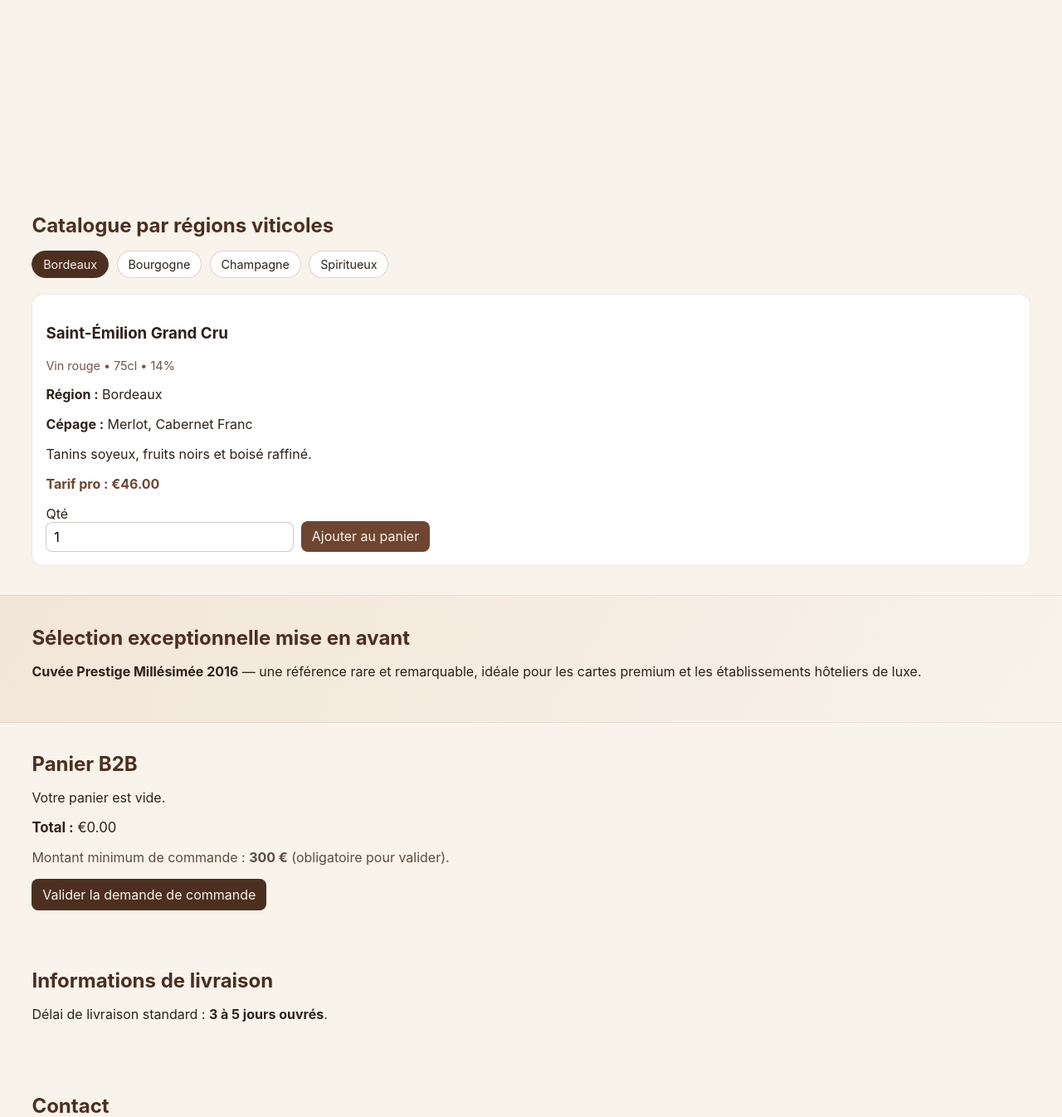
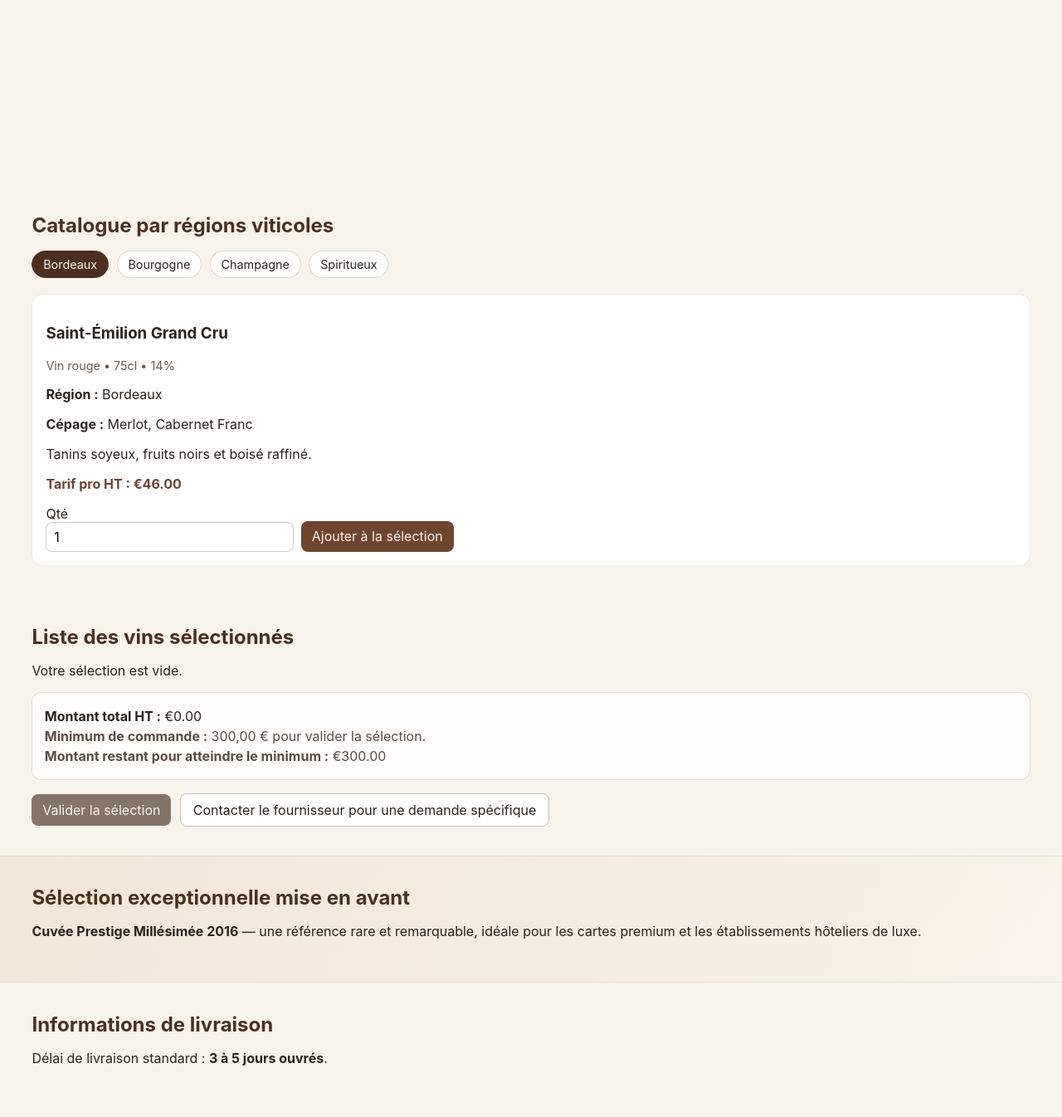
Before and after one commit to lepaincbon/la_vingtaine, a PHP site: page / in a window 1280 px wide. Shown: the part 3040-4386 px from the top of the page at 83% size. Run offline with PHP 8.4, Linux system fonts and the light colour scheme; some libraries are stand-ins or nearby versions.

Commit message:
We need answer only one-line commit message. Need infer type. Changes: visibility of command section in index.php and CSS, terminology B2B, direct access, content. Likely feat? It adds new B2B selection section, nav link, CSS, PHP. Could be feat. Need commit message <type>: <description> imperative. Must not exceed 72 chars. Need English. Maybe "feat: add B2B wine selection section and navigation link". Count? Let's count. "feat: add B2B wine selection section and nav link" length maybe 52. Need include maybe "feat: add B2B wine selection section and visible navigation link". Let's count.
Need choose type. The diff includes adding section, nav link, CSS, terminology. It's a feature addition. Could be "feat: add B2B wine selection section and navigation link". That's 55? Let's count: feat: (5) add(3)=8 B2B(3)=11 wine(4)=15 selection(9)=24 section(7)=31 and(3)=34 navigation(10)=44 link(4)=48. Actually "feat: add B2B wine selection section and navigation link" length: f e a t : =5, space=1 =>6, add=3=>9, space=1=>10, B2B=3=>13, space=1=>14, wine=4=>18, space=1=>19, selection=9=>28, space=1=>29, section=7=>36, space=1=>37, and=3=>40, space=1=>41, navigation=10=>51, space=1=>52, link=4=>56. 56 chars. Good.

But maybe "feat: add B2B wine selection section and visible nav link" length 55. Need maybe mention "fix" because visibility? The changes are mostly adding new section and nav link, not fixing existing. The user says "érifie l'affichage de la section de commande dans index.php et assets/css/style.css car elle n'est pas visible actuellement" but diff shows adding section, not fixing display. It's a feature. Could be "feat: add B2B wine selection section and navigation link". That's good.

Need ensure one-line only. No extra. Use English. Imperative. Starts with feat:. Should not exceed 72. Let's final.</think>feat: add B2B wine selection section and navigation link

Co-authored-by: aider (azure/gpt-5.3-codex) <aider@aider.chat>

```diff
--- a/assets/css/style.css
+++ b/assets/css/style.css
@@ -167,6 +177,8 @@ a {
 
 .section {
   padding: 2.2rem min(4vw, 2.4rem);
+  position: relative;
+  z-index: 1;
 }
 
 .section h2 {
@@ -295,6 +313,10 @@ button:hover {
   color: var(--error);
 }
 
+.selection-section {
+  scroll-margin-top: 90px;
+}
+
 .cart-list {
   display: grid;
   gap: 0.65rem;
@@ -328,6 +369,34 @@ button:hover {
 
 .cart-rule {
   color: #5f4b3f;
+}
+
+.selection-summary {
+  margin-top: 1rem;
+  padding: 0.9rem;
+  border-radius: 12px;
+  border: 1px solid rgba(76, 47, 31, 0.15);
+  background: #fffdfb;
+}
+
+.selection-summary p {
+  margin: 0.25rem 0;
+}
+
+.selection-actions {
+  margin-top: 1rem;
+  display: flex;
+  gap: 0.7rem;
+  align-items: center;
+  flex-wrap: wrap;
+}
+
+.secondary-button-link {
+  display: inline-block;
+  padding: 0.55rem 0.9rem;
+  border-radius: 8px;
+  border: 1px solid rgba(76, 47, 31, 0.3);
+  background: var(--white);
 }
 
 .contact-actions {
--- a/index.php
+++ b/index.php
@@ -61,7 +61,7 @@ if ($action === 'add_to_cart') {
         $_SESSION['cart'][$id]['name'] = (string)$product['name'];
         $_SESSION['cart'][$id]['qty'] += $qty;
 
-        $message = 'Produit ajouté au panier.';
+        $message = 'Vin ajouté à votre sélection.';
         $messageType = 'success';
     } else {
         $message = 'Produit introuvable ou indisponible.';
@@ -73,7 +73,7 @@ if ($action === 'remove_from_cart') {
     $id = (string)($_POST['id'] ?? '');
     if ($id !== '' && isset($_SESSION['cart'][$id])) {
         unset($_SESSION['cart'][$id]);
-        $message = 'Produit retiré du panier.';
+        $message = 'Vin retiré de votre sélection.';
         $messageType = 'success';
     }
 }
@@ -83,7 +83,7 @@ if ($action === 'update_qty') {
     $qty = max(1, (int)($_POST['qty'] ?? 1));
     if ($id !== '' && isset($_SESSION['cart'][$id])) {
         $_SESSION['cart'][$id]['qty'] = $qty;
-        $message = 'Panier mis à jour.';
+        $message = 'Votre sélection a été mise à jour.';
         $messageType = 'success';
     }
 }
@@ -93,13 +93,15 @@ $cartTotal = 0.0;
 foreach ($cartItems as $item) {
     $cartTotal += (float)$item['price'] * (int)$item['qty'];
 }
+$minimumOrderAmount = 300.0;
+$remainingAmount = max(0.0, $minimumOrderAmount - $cartTotal);
 
 if ($action === 'validate_order') {
-    if ($cartTotal < 300) {
-        $message = 'Commande bloquée : le minimum de commande est de 300 € (B2B uniquement).';
+    if ($cartTotal < $minimumOrderAmount) {
+        $message = 'Validation impossible : minimum de commande B2B de 300,00 € non atteint.';
         $messageType = 'error';
     } elseif (count($cartItems) === 0) {
-        $message = 'Votre panier est vide.';
+        $message = 'Votre sélection est vide.';
         $messageType = 'error';
     } else {
         if ($usingDb) {
@@ -129,6 +131,7 @@ if ($action === 'validate_order') {
         $_SESSION['cart'] = [];
         $cartItems = [];
         $cartTotal = 0.0;
+        $remainingAmount = $minimumOrderAmount;
     }
 }
 
@@ -190,6 +193,7 @@ foreach ($allProducts as $row) {
     <div class="logo">La Vingtaine</div>
     <nav class="nav">
         <a href="#catalog">Catalogue</a>
+        <a href="#selection-b2b" class="nav-selection-link">Liste des vins sélectionnés (<?= count($cartItems) ?>)</a>
         <a href="#exception">Vin d’Exception</a>
         <a href="#delivery">Livraison</a>
         <a href="#contact">Contact</a>
@@ -243,7 +247,7 @@ foreach ($allProducts as $row) {
                     <p><?= htmlspecialchars($product['description'], ENT_QUOTES, 'UTF-8') ?></p>
 
                     <?php if ($isProfessional): ?>
-                        <p class="product-price">Tarif pro : €<?= number_format((float)$product['price'], 2) ?></p>
+                        <p class="product-price">Tarif pro HT : €<?= number_format((float)$product['price'], 2) ?></p>
                     <?php else: ?>
                         <p class="product-price locked">Prix réservé aux professionnels</p>
                     <?php endif; ?>
@@ -256,7 +260,7 @@ foreach ($allProducts as $row) {
                                 Qté
                                 <input type="number" name="qty" min="1" value="1">
                             </label>
-                            <button type="submit">Ajouter au panier</button>
+                            <button type="submit">Ajouter à la sélection</button>
                         </form>
                     <?php endif; ?>
                 </article>
@@ -264,13 +268,8 @@ foreach ($allProducts as $row) {
         </div>
     </section>
 
-    <section id="exception" class="section highlight">
-        <h2>Sélection exceptionnelle mise en avant</h2>
-        <p><strong>Cuvée Prestige Millésimée 2016</strong> — une référence rare et remarquable, idéale pour les cartes premium et les établissements hôteliers de luxe.</p>
-    </section>
-
-    <section class="section">
-        <h2>Panier B2B</h2>
+    <section id="selection-b2b" class="section selection-section">
+        <h2>Liste des vins sélectionnés</h2>
 
         <?php if ($message !== ''): ?>
             <div class="message <?= htmlspecialchars($messageType, ENT_QUOTES, 'UTF-8') ?>">
@@ -281,38 +280,58 @@ foreach ($allProducts as $row) {
         <?php if (count($cartItems) > 0): ?>
             <div class="cart-list">
                 <?php foreach ($cartItems as $item): ?>
+                    <?php $lineSubtotal = (float)$item['price'] * (int)$item['qty']; ?>
                     <div class="cart-item">
-                        <div>
-                            <strong><?= htmlspecialchars($item['name'], ENT_QUOTES, 'UTF-8') ?></strong>
-                            <div>€<?= number_format((float)$item['price'], 2) ?> / unité</div>
+                        <div class="selection-item-main">
+                            <h3 class="selection-item-name"><?= htmlspecialchars($item['name'], ENT_QUOTES, 'UTF-8') ?></h3>
+                            <div class="selection-item-pricing">Prix unitaire HT/Pro : €<?= number_format((float)$item['price'], 2) ?></div>
+                            <div class="selection-subtotal">Sous-total : €<?= number_format($lineSubtotal, 2) ?></div>
                         </div>
                         <form method="post" class="inline-form">
                             <input type="hidden" name="action" value="update_qty">
                             <input type="hidden" name="id" value="<?= htmlspecialchars($item['id'], ENT_QUOTES, 'UTF-8') ?>">
-                            <input type="number" name="qty" min="1" value="<?= (int)$item['qty'] ?>">
+                            <label>
+                                Quantité
+                                <input type="number" name="qty" min="1" value="<?= (int)$item['qty'] ?>">
+                            </label>
                             <button type="submit">Mettre à jour</button>
                         </form>
                         <form method="post" class="inline-form">
                             <input type="hidden" name="action" value="remove_from_cart">
                             <input type="hidden" name="id" value="<?= htmlspecialchars($item['id'], ENT_QUOTES, 'UTF-8') ?>">
-                            <button type="submit" class="danger">Retirer</button>
+                            <button type="submit" class="danger">Supprimer</button>
                         </form>
                     </div>
                 <?php endforeach; ?>
             </div>
         <?php else: ?>
-            <p>Votre panier est vide.</p>
+            <p>Votre sélection est vide.</p>
         <?php endif; ?>
 
-        <div class="cart-total">
-            <strong>Total :</strong> €<?= number_format($cartTotal, 2) ?>
+        <div class="selection-summary">
+            <p><strong>Montant total HT :</strong> €<?= number_format($cartTotal, 2) ?></p>
+            <p class="cart-rule"><strong>Minimum de commande :</strong> 300,00 € pour valider la sélection.</p>
+            <?php if ($remainingAmount > 0): ?>
+                <p class="cart-rule"><strong>Montant restant pour atteindre le minimum :</strong> €<?= number_format($remainingAmount, 2) ?></p>
+            <?php else: ?>
+                <p class="cart-rule"><strong>Seuil minimum atteint :</strong> vous pouvez valider la sélection.</p>
+            <?php endif; ?>
         </div>
-        <p class="cart-rule">Montant minimum de commande : <strong>300 €</strong> (obligatoire pour valider).</p>
 
-        <form method="post">
-            <input type="hidden" name="action" value="validate_order">
-            <button type="submit" class="primary">Valider la demande de commande</button>
-        </form>
+        <div class="selection-actions">
+            <form method="post">
+                <input type="hidden" name="action" value="validate_order">
+                <button type="submit" class="primary" <?= ($cartTotal < $minimumOrderAmount || count($cartItems) === 0) ? 'disabled' : '' ?>>
+                    Valider la sélection
+                </button>
+            </form>
+            <a class="secondary-button-link" href="#contact">Contacter le fournisseur pour une demande spécifique</a>
+        </div>
+    </section>
+
+    <section id="exception" class="section highlight">
+        <h2>Sélection exceptionnelle mise en avant</h2>
+        <p><strong>Cuvée Prestige Millésimée 2016</strong> — une référence rare et remarquable, idéale pour les cartes premium et les établissements hôteliers de luxe.</p>
     </section>
 
     <section id="delivery" class="section">
```
Also changed, not shown: other parts of assets/css/style.css (+40 -1 lines).
